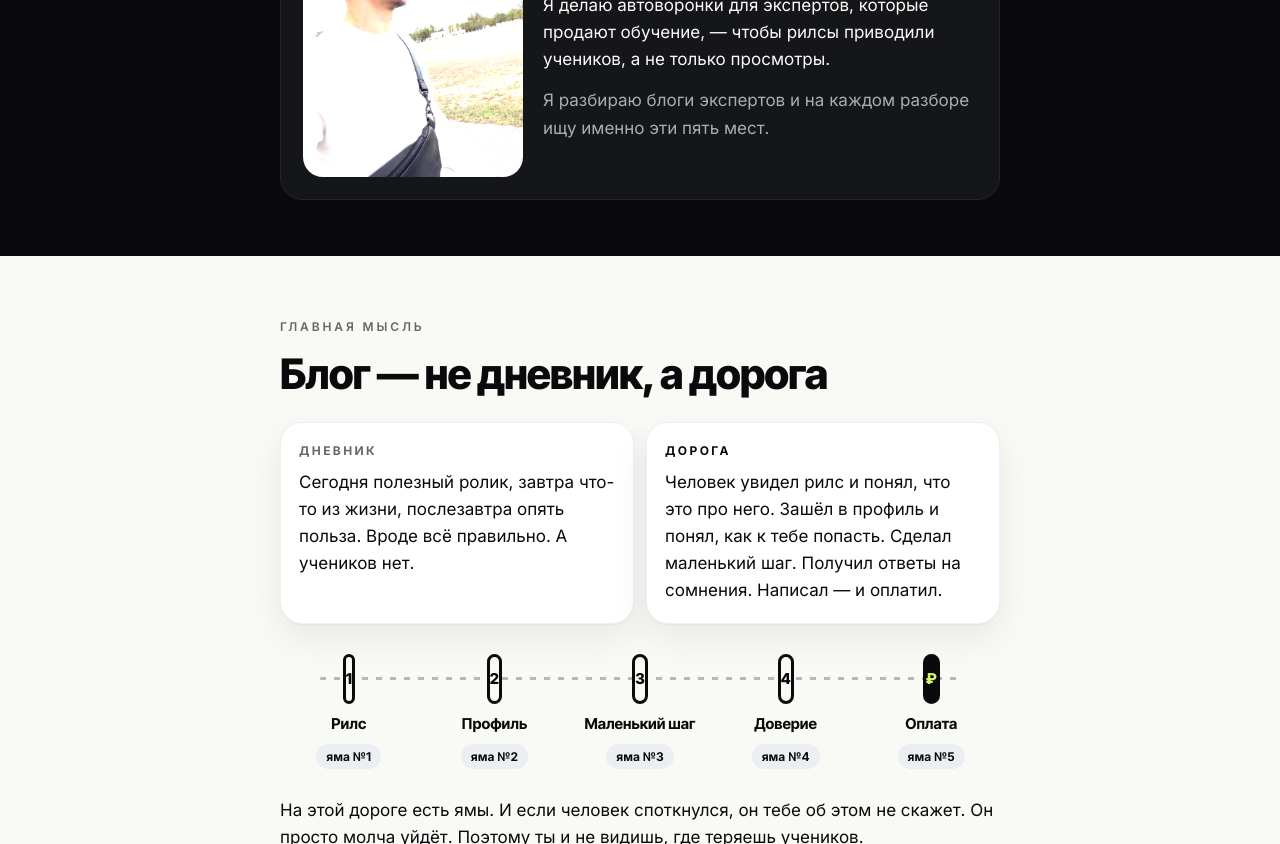
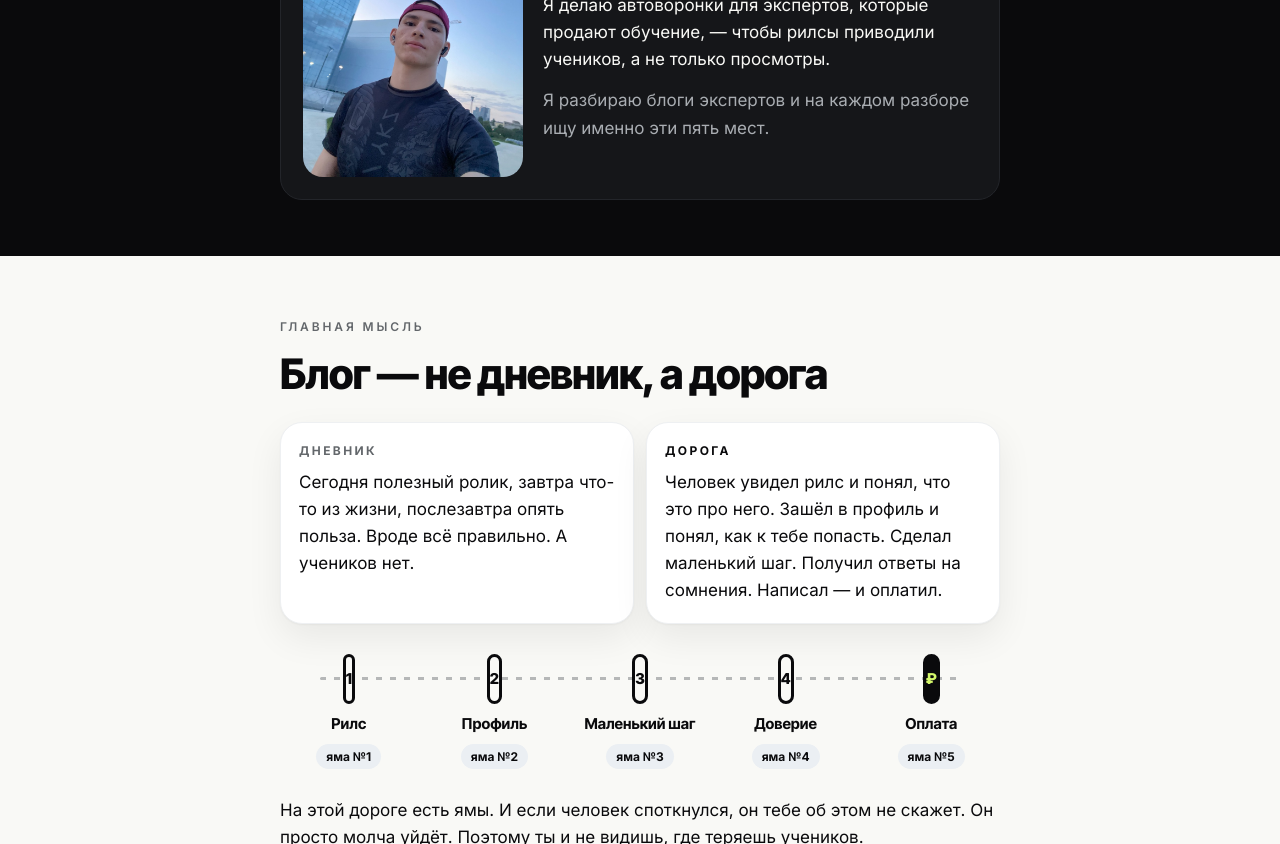
Before and after one commit to thenedin/5-mest, a plain HTML site: page index.html in a window 1280 px wide. Shown: the part 1398-2242 px from the top of the page. Drawn offline with Linux system fonts and the light colour scheme.

Commit message:
Новые фото вверху и в призыве, новое превью

```diff
--- a/index.html
+++ b/index.html
@@ -342,7 +342,7 @@ section{padding:56px 0;position:relative}
 @media(min-width:760px){.cta-card{grid-template-columns:300px 1fr;gap:36px;padding:28px}}
 .cta-photo{position:relative}
 .cta-photo img{width:100%;height:auto;aspect-ratio:4/5;object-fit:cover;border-radius:20px;display:block}
-@media(max-width:759px){.cta-photo img{aspect-ratio:1/1;object-position:40% 12%}}
+@media(max-width:759px){.cta-photo img{aspect-ratio:1/1;object-position:50% 72%}}
 .cta-sign{position:absolute;left:12px;bottom:12px;background:rgba(10,10,12,.74);-webkit-backdrop-filter:blur(8px);backdrop-filter:blur(8px);border-radius:14px;padding:8px 12px;line-height:1.25}
 .cta-sign b{display:block;font-family:var(--font-head);font-size:16px;letter-spacing:-.01em}
 .cta-sign span{font-size:12px;color:var(--muted)}
@@ -424,7 +424,7 @@ footer{padding:28px 0 100px;font-size:14px;color:var(--muted);text-align:center}
     </ol>
 
     <div class="me card reveal">
-      <img src="ali.jpg" alt="Али Недин" width="608" height="760" loading="lazy">
+      <img src="ali-top.jpg" alt="Али Недин" width="800" height="1000" loading="lazy">
       <div>
         <div class="who">Кто я</div>
         <h3>Али Недин</h3>
@@ -722,7 +722,7 @@ footer{padding:28px 0 100px;font-size:14px;color:var(--muted);text-align:center}
   <div class="wrap wide">
     <div class="cta-card reveal">
       <div class="cta-photo">
-        <img src="ali.jpg" alt="Али Недин" width="608" height="760" loading="lazy">
+        <img src="ali-cta.jpg" alt="Али Недин" width="800" height="1000" loading="lazy">
         <div class="cta-sign"><b>Али Недин</b><span>автоворонки для экспертов</span></div>
       </div>
       <div class="cta-body">
```
Also changed, not shown: ali-cta.jpg (added), ali-top.jpg (added), og.jpg.
